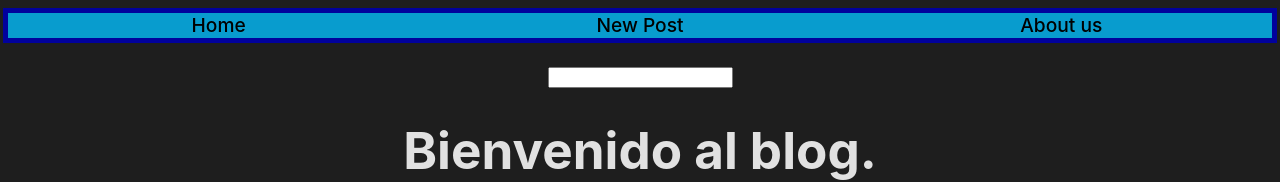
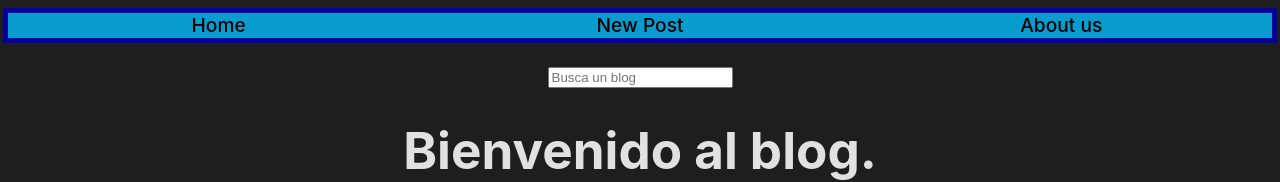
Before and after one commit to Palermukii/React-TP, a React (Vite) app: page / in a window 1280 px wide. Shown: the top 182 px of the page. Built offline with nearby package versions, Linux system fonts and the light colour scheme.

Commit message:
Update MainPage.jsx

```diff
--- a/src/componentes/MainPage.jsx
+++ b/src/componentes/MainPage.jsx
@@ -44,7 +44,7 @@ function MainPage(props) {
         <button className='botonHeader'><Link target="_blank" to="https://youtu.be/SIaFtAKnqBU?si=WKWWpEAL6vLIyWXM&t=2">About us</Link></button>
       </div>
       <br />
-      <input type="text" value={busqueda} onChange={onChange}/>
+      <input type="text" value={busqueda} onChange={onChange} placeholder='Busca un blog'/>
       <h1>Bienvenido al blog.</h1>
       <div className='Posts'>
         {buscado.map((p) =>
```
